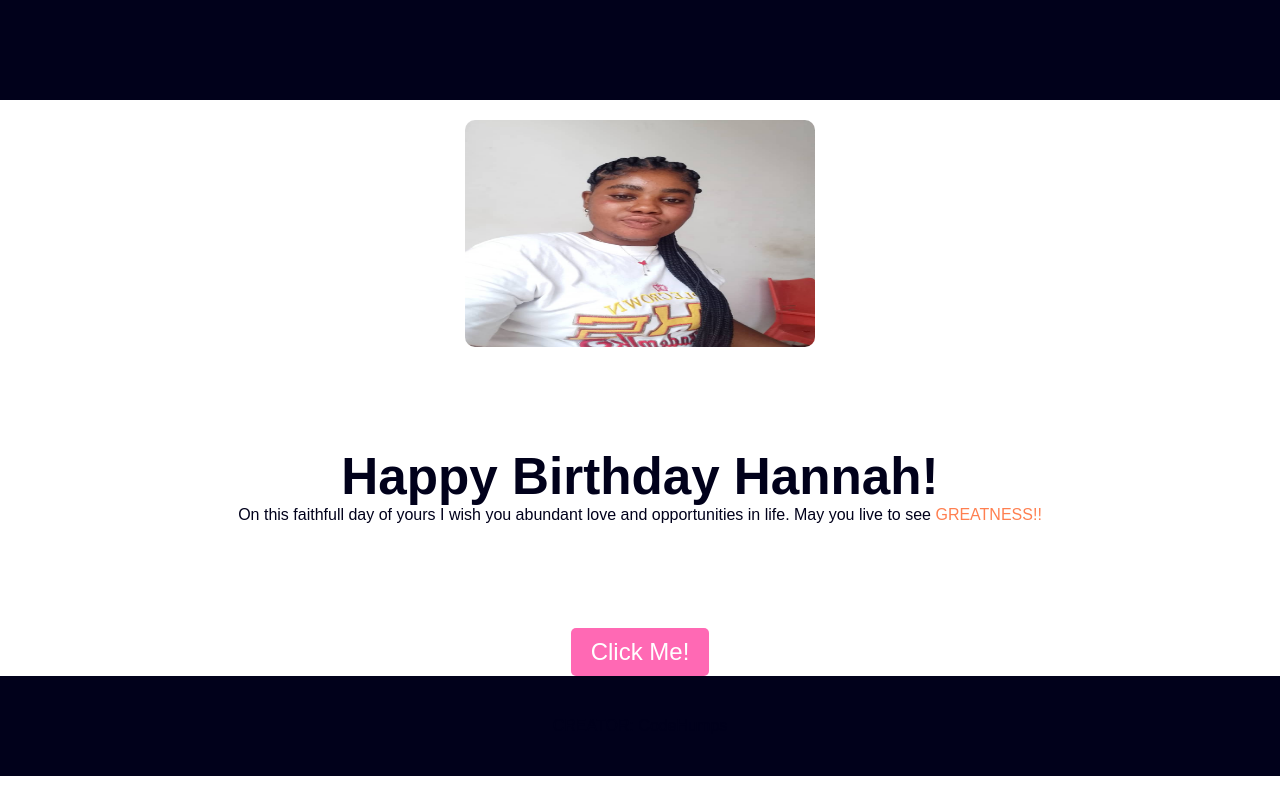
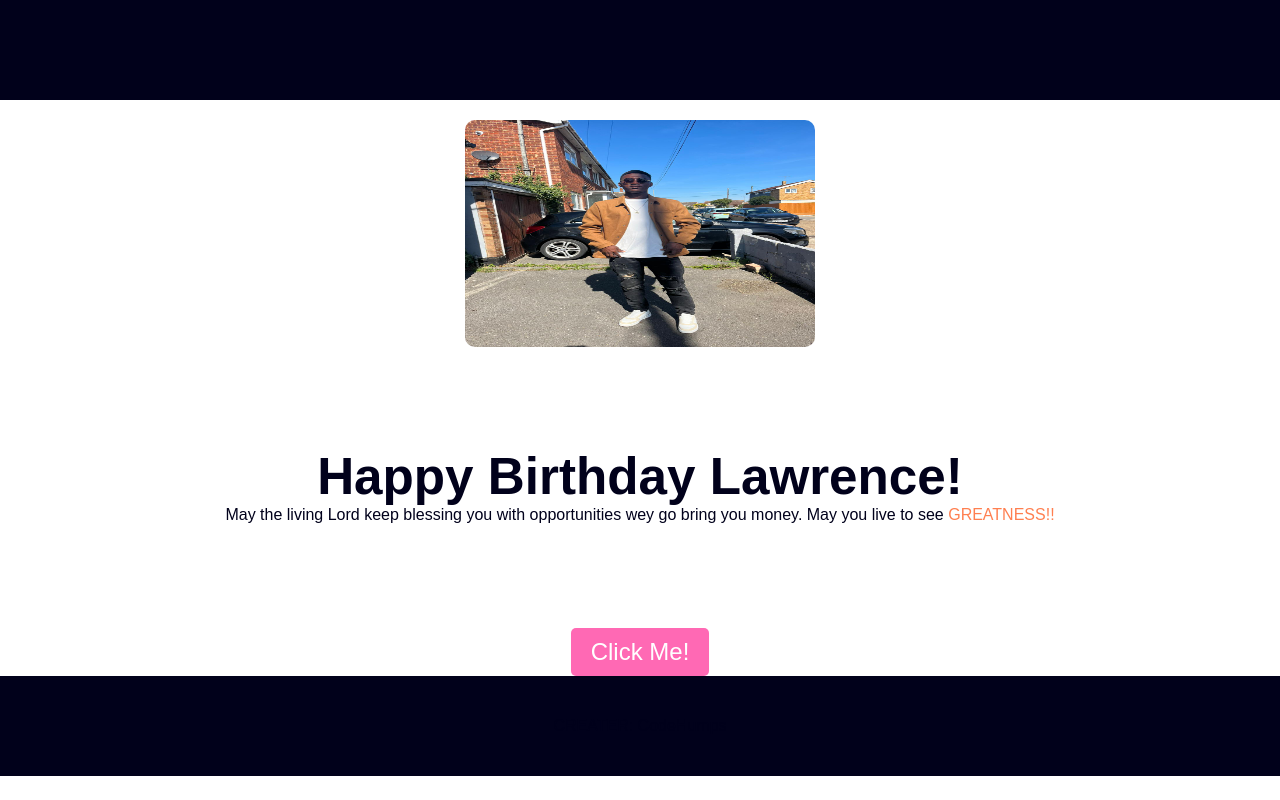
Before and after one commit to CodeHumps001/Wishes, a plain HTML site: page index.html in a window 1280 px wide. Drawn offline with Linux system fonts and the light colour scheme.

Commit message:
Update index.html

```diff
--- a/index.html
+++ b/index.html
@@ -19,17 +19,17 @@
         <div class="container">
 
             <div class="image">
-                <img src="./images/adwoa.jpg" alt="Hannah">
+                <img src="./images/law.jpg" alt="Hannah">
             </div>
             <div class="message">
-                <h1>Happy Birthday Hannah!</h1>
-                <p>On this faithfull day of yours I wish you abundant love and opportunities in life. May you live to see <span style="color: coral;">GREATNESS!!</span></p>
+                <h1>Happy Birthday Lawrence!</h1>
+                <p>May the living Lord keep blessing you with opportunities wey go bring you money. May you live to see <span style="color: coral;">GREATNESS!!</span></p>
             </div>
             <div id="balloons" class="balloons"></div>
             <button id="celebrateBtn">Click Me!</button>
         </div>
         <footer>
-            <p>CREATOR: CodeHumps</p>
+            <p>CREATER: CodeHumps</p>
         </footer>
 
 
```
